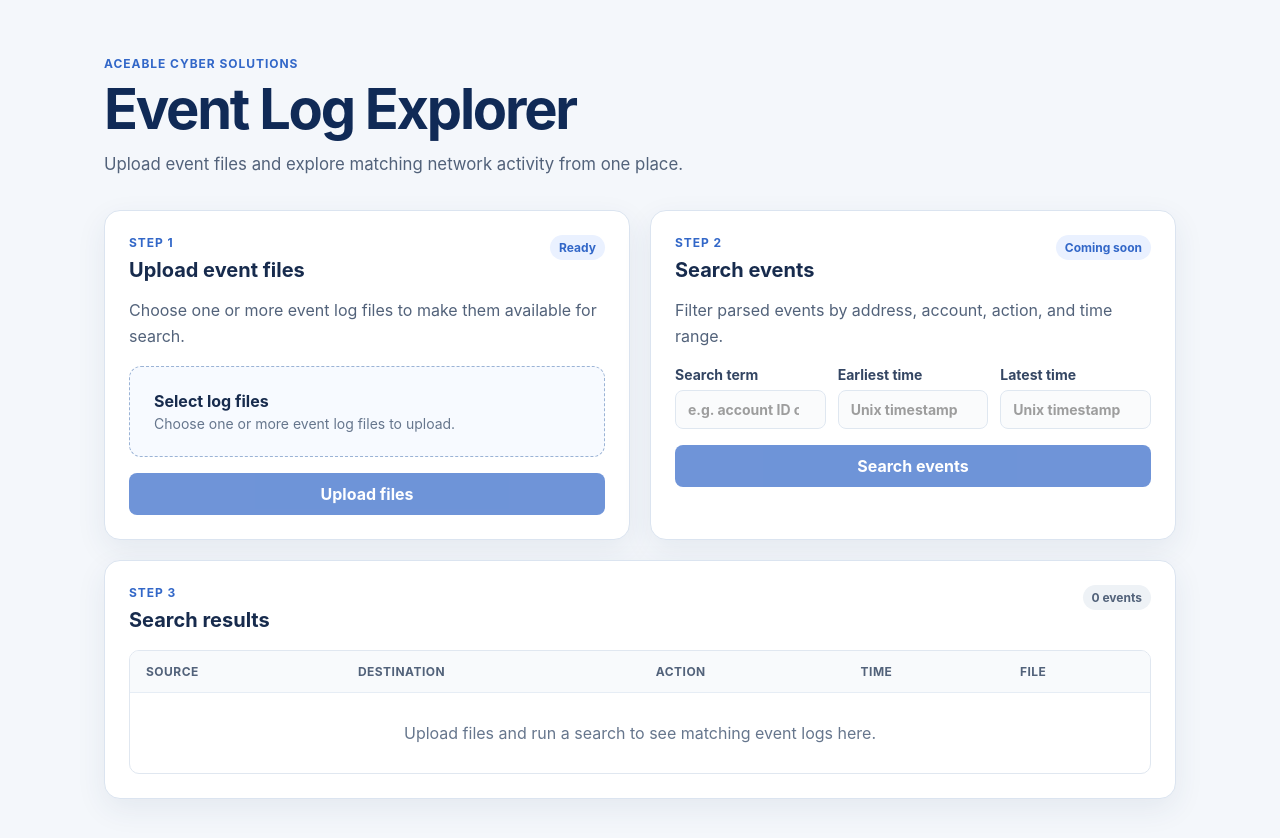
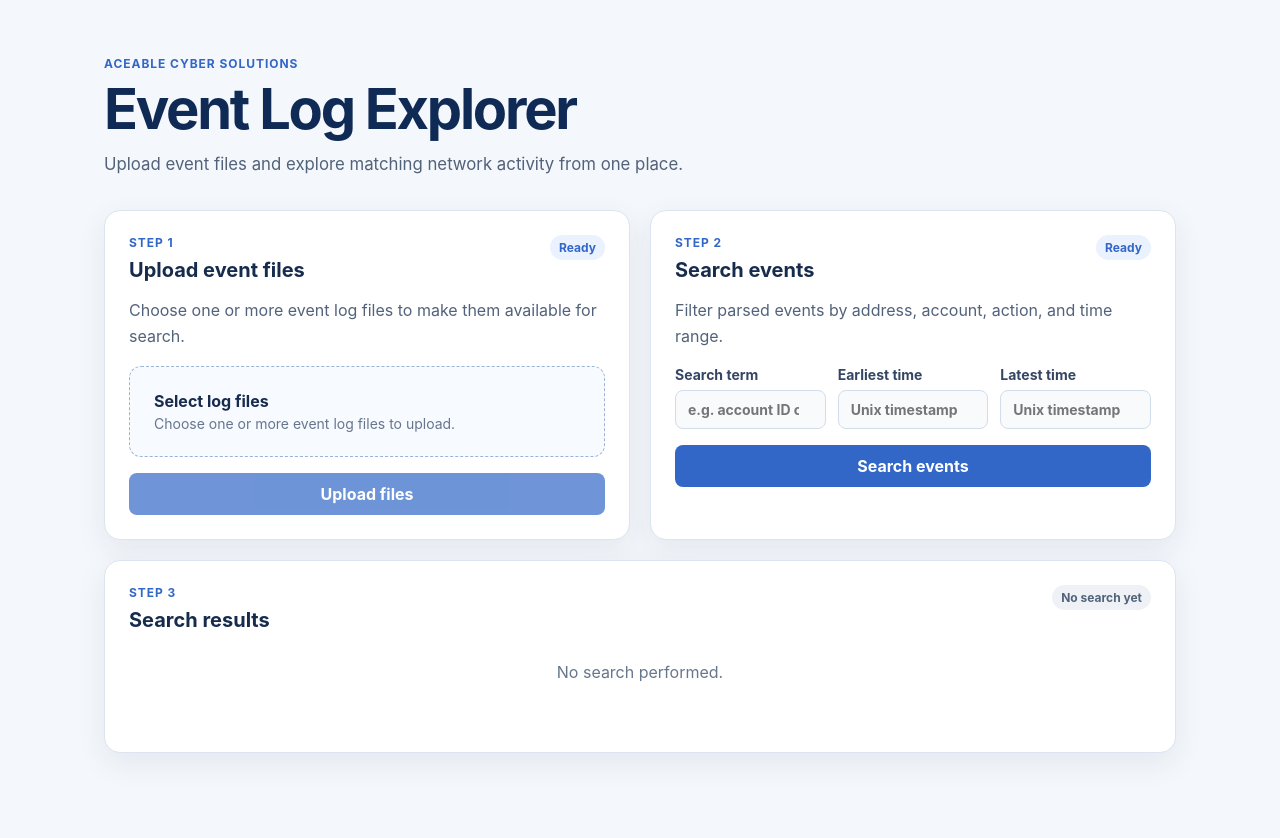
Before and after one commit to charanramagiri/aceable-fullstack-assignment, a React (Vite) app in the folder frontend/: page / in a window 1280 px wide. Shown: the top 838 px of the page. Built offline with nearby package versions, Linux system fonts and the light colour scheme.

Commit message:
Implemented search integration in the requested frontend files.

```diff
--- a/frontend/src/api/api.js
+++ b/frontend/src/api/api.js
@@ -18,4 +18,8 @@
   })
 }
 
+export function searchEvents(payload) {
+  return api.post('search/', payload)
+}
+
 export default api
--- a/frontend/src/components/ResultsTable.jsx
+++ b/frontend/src/components/ResultsTable.jsx
@@ -1,4 +1,7 @@
-function ResultsTable() {
+function ResultsTable({ searchResults }) {
+  const hasSearched = searchResults !== null
+  const results = searchResults?.results ?? []
+
   return (
     <section className="card results-card" aria-labelledby="results-title">
       <div className="card-heading">
@@ -6,29 +9,58 @@
           <p className="card-kicker">Step 3</p>
           <h2 id="results-title">Search results</h2>
         </div>
-        <span className="result-count">0 events</span>
+        <span className="result-count">
+          {hasSearched ? `${searchResults.count} events` : 'No search yet'}
+        </span>
       </div>
+
+      {!hasSearched ? (
+        <p className="empty-state">No search performed.</p>
+      ) : (
+        <>
+          <div className="results-summary">
+            <p>
+              Total Matches <strong>{searchResults.count}</strong>
+            </p>
+            <p>
+              Search Time <strong>{searchResults.search_time}s</strong>
+            </p>
+          </div>
 
       <div className="table-wrapper">
         <table>
           <thead>
             <tr>
-              <th scope="col">Source</th>
-              <th scope="col">Destination</th>
+              <th scope="col">File Name</th>
+              <th scope="col">Source IP</th>
+              <th scope="col">Destination IP</th>
               <th scope="col">Action</th>
-              <th scope="col">Time</th>
-              <th scope="col">File</th>
+              <th scope="col">Status</th>
             </tr>
           </thead>
           <tbody>
-            <tr>
-              <td colSpan="5" className="empty-state">
-                Upload files and run a search to see matching event logs here.
-              </td>
-            </tr>
+            {results.length === 0 ? (
+              <tr>
+                <td colSpan="5" className="empty-state">
+                  No matching events found.
+                </td>
+              </tr>
+            ) : (
+              results.map((event, index) => (
+                <tr key={`${event.file_name}-${event.serialno}-${index}`}>
+                  <td>{event.file_name}</td>
+                  <td>{event.srcaddr}</td>
+                  <td>{event.dstaddr}</td>
+                  <td>{event.action}</td>
+                  <td>{event.log_status}</td>
+                </tr>
+              ))
+            )}
           </tbody>
         </table>
       </div>
+        </>
+      )}
     </section>
   )
 }
--- a/frontend/src/components/SearchCard.jsx
+++ b/frontend/src/components/SearchCard.jsx
@@ -1,4 +1,74 @@
-function SearchCard() {
+import { useState } from 'react'
+import { searchEvents } from '../api/api'
+
+function SearchCard({ onSearch }) {
+  const [search, setSearch] = useState('')
+  const [earliestTime, setEarliestTime] = useState('')
+  const [latestTime, setLatestTime] = useState('')
+  const [searching, setSearching] = useState(false)
+  const [errorMessage, setErrorMessage] = useState('')
+
+  function validateTimeRange() {
+    const integerPattern = /^-?\d+$/
+    const earliestValue = earliestTime.trim()
+    const latestValue = latestTime.trim()
+
+    if (earliestValue && !integerPattern.test(earliestValue)) {
+      return 'Earliest time must be a whole number.'
+    }
+
+    if (latestValue && !integerPattern.test(latestValue)) {
+      return 'Latest time must be a whole number.'
+    }
+
+    if (earliestValue && latestValue && BigInt(earliestValue) > BigInt(latestValue)) {
+      return 'Earliest time cannot be later than latest time.'
+    }
+
+    return ''
+  }
+
+  async function handleSubmit(event) {
+    event.preventDefault()
+
+    const validationError = validateTimeRange()
+
+    if (validationError) {
+      setErrorMessage(validationError)
+      return
+    }
+
+    const payload = {}
+    const searchValue = search.trim()
+    const earliestValue = earliestTime.trim()
+    const latestValue = latestTime.trim()
+
+    if (searchValue) {
+      payload.search = searchValue
+    }
+
+    if (earliestValue) {
+      payload.earliest_time = earliestValue
+    }
+
+    if (latestValue) {
+      payload.latest_time = latestValue
+    }
+
+    setSearching(true)
+    setErrorMessage('')
+
+    try {
+      const response = await searchEvents(payload)
+      onSearch(response)
+    } catch (error) {
+      const backendMessage = error.response?.data?.message || error.response?.data?.detail
+      setErrorMessage(backendMessage || 'Unable to search events. Please try again.')
+    } finally {
+      setSearching(false)
+    }
+  }
+
   return (
     <section className="card" aria-labelledby="search-title">
       <div className="card-heading">
@@ -6,31 +76,59 @@
           <p className="card-kicker">Step 2</p>
           <h2 id="search-title">Search events</h2>
         </div>
-        <span className="status-chip">Coming soon</span>
+        <span className="status-chip">Ready</span>
       </div>
 
       <p className="card-description">
         Filter parsed events by address, account, action, and time range.
       </p>
 
-      <div className="search-fields">
+      <form onSubmit={handleSubmit}>
+        <div className="search-fields">
         <label>
           Search term
-          <input type="search" placeholder="e.g. account ID or IP address" disabled />
+          <input
+            type="search"
+            placeholder="e.g. account ID or IP address"
+            value={search}
+            disabled={searching}
+            onChange={(event) => setSearch(event.target.value)}
+          />
         </label>
         <label>
           Earliest time
-          <input type="number" placeholder="Unix timestamp" disabled />
+          <input
+            type="text"
+            inputMode="numeric"
+            placeholder="Unix timestamp"
+            value={earliestTime}
+            disabled={searching}
+            onChange={(event) => setEarliestTime(event.target.value)}
+          />
         </label>
         <label>
           Latest time
-          <input type="number" placeholder="Unix timestamp" disabled />
+          <input
+            type="text"
+            inputMode="numeric"
+            placeholder="Unix timestamp"
+            value={latestTime}
+            disabled={searching}
+            onChange={(event) => setLatestTime(event.target.value)}
+          />
         </label>
-      </div>
+        </div>
 
-      <button className="primary-button" type="button" disabled>
-        Search events
-      </button>
+        <button className="primary-button" type="submit" disabled={searching}>
+          {searching ? 'Searching...' : 'Search events'}
+        </button>
+      </form>
+
+      {errorMessage && (
+        <p className="search-feedback" role="alert">
+          {errorMessage}
+        </p>
+      )}
     </section>
   )
 }
--- a/frontend/src/pages/Home.jsx
+++ b/frontend/src/pages/Home.jsx
@@ -1,16 +1,23 @@
+import { useState } from 'react'
 import Header from '../components/Header'
 import ResultsTable from '../components/ResultsTable'
 import SearchCard from '../components/SearchCard'
 import UploadCard from '../components/UploadCard'
 
 function Home() {
+  const [searchResults, setSearchResults] = useState(null)
+
+  function handleSearch(response) {
+    setSearchResults(response.data)
+  }
+
   return (
     <main className="page-shell">
       <Header />
       <div className="workspace">
         <UploadCard />
-        <SearchCard />
-        <ResultsTable />
+        <SearchCard onSearch={handleSearch} />
+        <ResultsTable searchResults={searchResults} />
       </div>
     </main>
   )
--- a/frontend/src/styles/app.css
+++ b/frontend/src/styles/app.css
@@ -183,6 +183,16 @@
   color: #b42318;
 }
 
+.search-feedback {
+  margin: 12px 0 0;
+  padding: 10px 12px;
+  border-radius: 8px;
+  background: #fef3f2;
+  color: #b42318;
+  font-size: 0.875rem;
+  line-height: 1.4;
+}
+
 .search-fields {
   display: grid;
   grid-template-columns: repeat(3, minmax(0, 1fr));
@@ -225,6 +235,23 @@
 
 .results-card {
   grid-column: 1 / -1;
+}
+
+.results-summary {
+  display: flex;
+  flex-wrap: wrap;
+  gap: 8px 24px;
+  margin-top: 16px;
+  color: #52627a;
+  font-size: 0.875rem;
+}
+
+.results-summary p {
+  margin-bottom: 0;
+}
+
+.results-summary strong {
+  color: #172b4d;
 }
 
 .table-wrapper {
```
